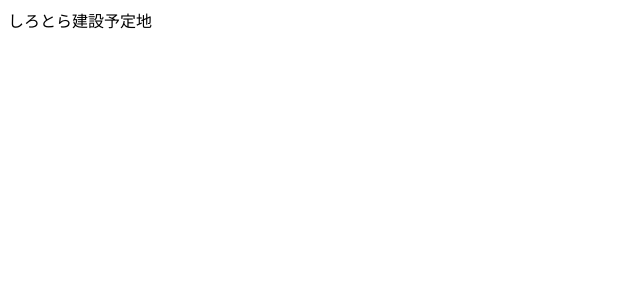
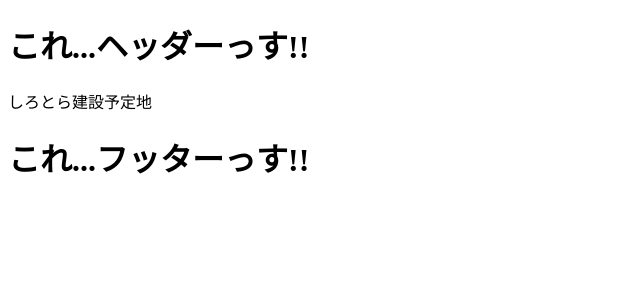
Before and after one commit to tosuri13/shirotora, a Next.js app: page / in a window 1280 px wide. Shown: the top 300 px of the page, without its empty margins (0-640 px from the left). Built offline with nearby package versions, Linux system fonts and the light colour scheme.

Commit message:
:hammer: 初めてのcomponentsを作成

```diff
--- /dev/null
+++ b/components/Footer.tsx
@@ -0,0 +1,7 @@
+export default function Header(props) {
+  return (
+    <div>
+      <h1>これ...フッターっす!!</h1>
+    </div>
+  );
+}
--- /dev/null
+++ b/components/Header.tsx
@@ -0,0 +1,7 @@
+export default function Header(props) {
+  return (
+    <div>
+      <h1>これ...ヘッダーっす!!</h1>
+    </div>
+  );
+}
--- a/pages/index.tsx
+++ b/pages/index.tsx
@@ -1,7 +1,15 @@
 import { NextPage } from "next";
+import Header from "../components/Header";
+import Footer from "../components/Footer";
 
 const IndexPage: NextPage = () => {
-  return <div>しろとら建設予定地</div>;
+  return (
+    <div>
+      <Header />
+      <div>しろとら建設予定地</div>
+      <Footer />
+    </div>
+  );
 };
 
 export default IndexPage;
```
